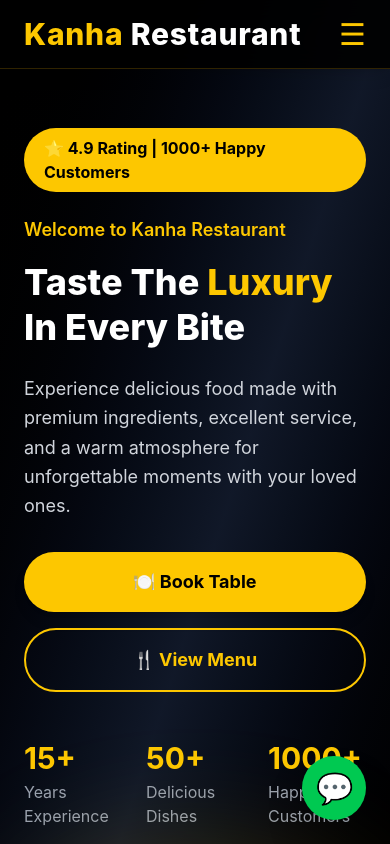
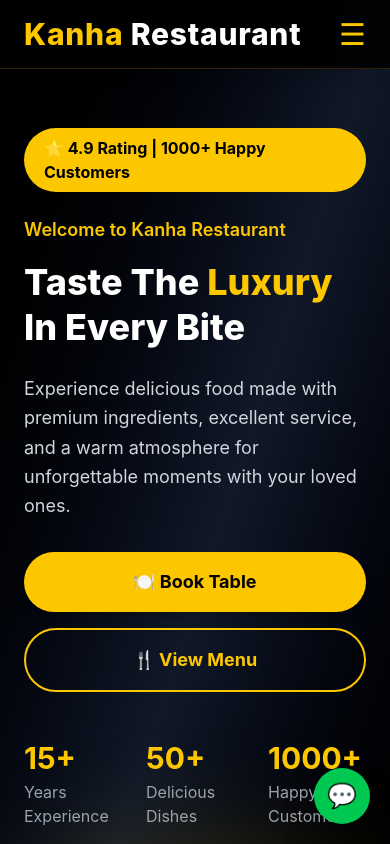
Before and after one commit to Hetmevada11/Kanha-restaurant, a React (Vite) app: page / in a window 390 px wide. Shown: the top 844 px of the page. Built offline with nearby package versions, Linux system fonts and the light colour scheme.

Commit message:
Fix WhatsApp button mobile positiion

```diff
--- a/src/components/common/WhatsAppButton.jsx
+++ b/src/components/common/WhatsAppButton.jsx
@@ -4,7 +4,23 @@ function WhatsAppButton() {
       href="https://wa.me/918160815662?text=Hello%20Kanha%20Restaurant,%20I%20want%20to%20book%20a%20table."
       target="_blank"
       rel="noopener noreferrer"
-      className="fixed bottom-6 right-6 bg-green-500 text-white w-16 h-16 rounded-full flex items-center justify-center shadow-2xl hover:bg-green-600 transition z-50 text-3xl"
+      className="
+        fixed
+        bottom-5 right-5
+        md:bottom-6 md:right-6
+        bg-green-500
+        text-white
+        w-14 h-14
+        md:w-16 md:h-16
+        rounded-full
+        flex items-center justify-center
+        shadow-2xl
+        hover:bg-green-600
+        hover:scale-110
+        transition-all duration-300
+        z-50
+        text-2xl md:text-3xl
+      "
     >
       💬
     </a>
```
